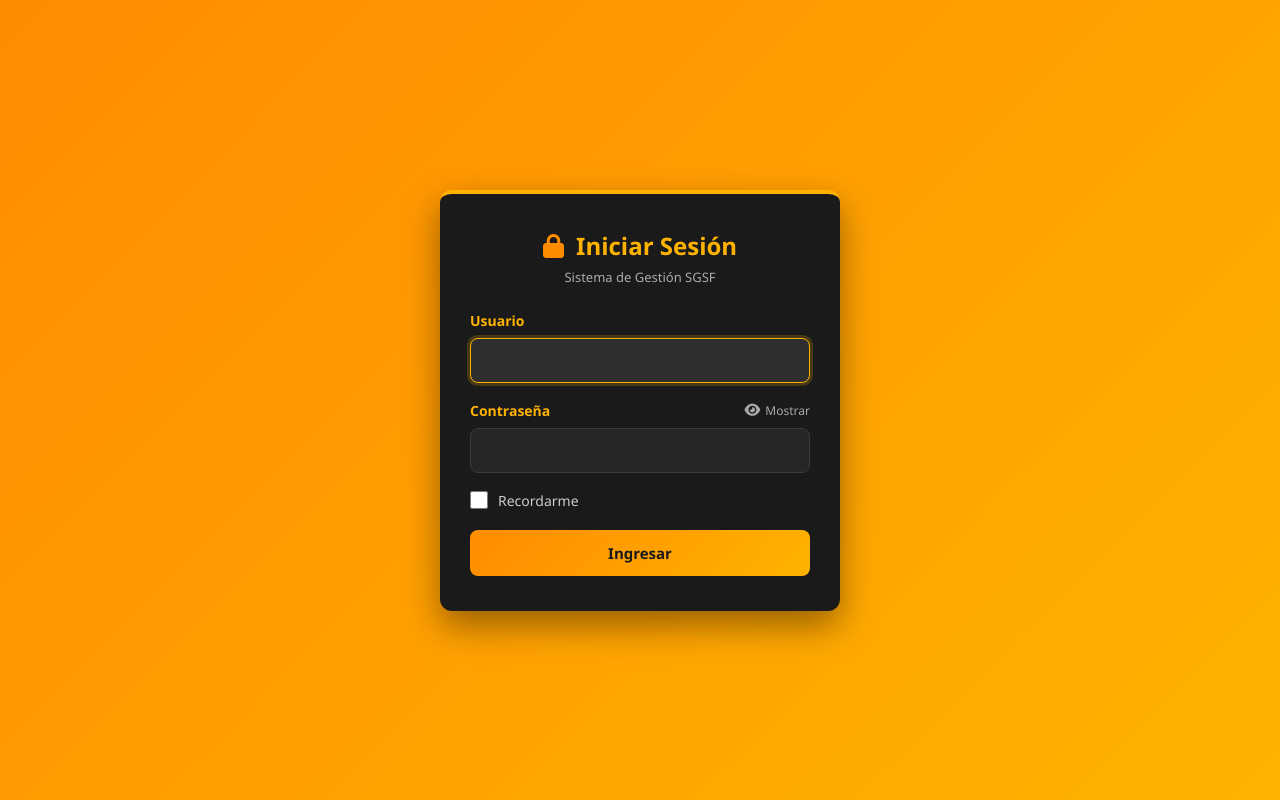
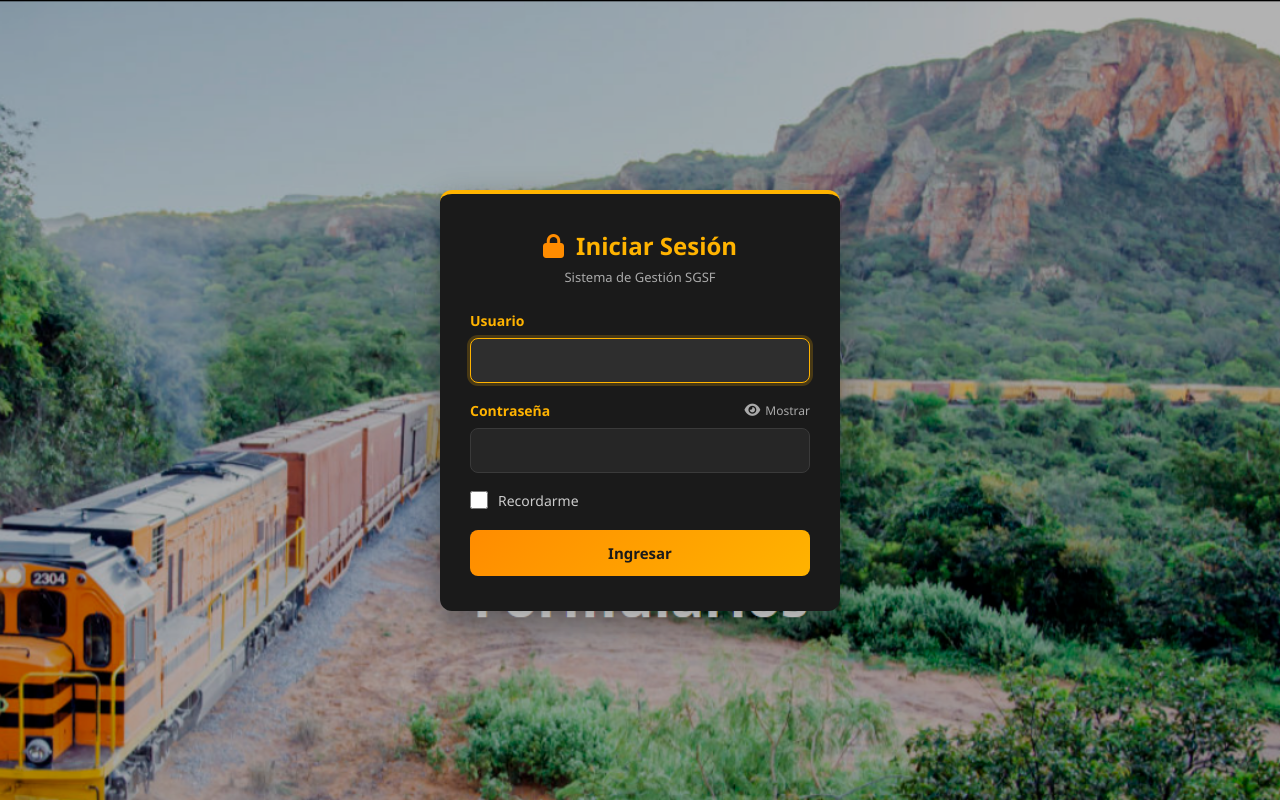
Before and after one commit to JFAL2025/PROYECTO-PRUEBA, a Django app: page /login/ in a window 1280 px wide. Run offline with Django 5.2, Linux system fonts and the light colour scheme.

Commit message:
Fondo de imagen personalizado en el login

```diff
--- a/static/css/login.css
+++ b/static/css/login.css
@@ -10,7 +10,12 @@ body {
     display: flex;
     justify-content: center;
     align-items: center;
-    background: linear-gradient(135deg, #ff8c00 0%, #ffb300 100%);
+
+    background-image: url('fondon.png');
+    background-size: cover;
+    background-position: center;
+    background-repeat: no-repeat;
+    background-attachment: fixed;
 }
 
 .login-container {
```
Also changed, not shown: static/css/fondon.png (added).
